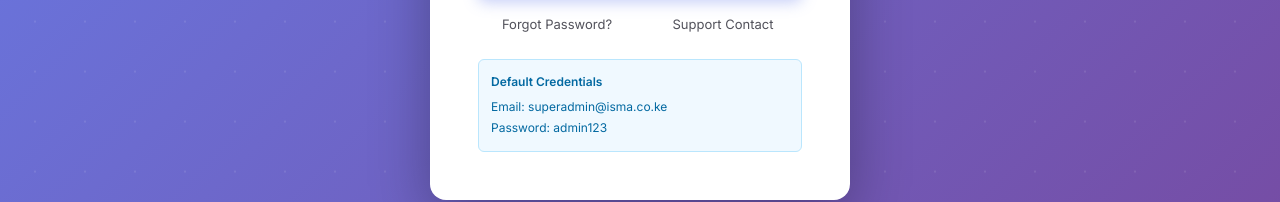
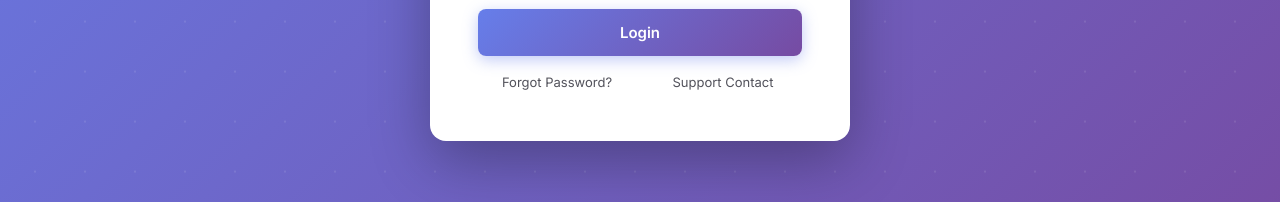
Before and after one commit to git-isma/burial-record-manager-frontend, a React (Vite) app: page /login in a window 1280 px wide. Shown: the part 498-700 px from the top of the page. Built offline with nearby package versions, Linux system fonts and the light colour scheme; no server answers.

Commit message:
feat: implement styled Login component with form handling and authentication logic

```diff
--- a/src/components/Login.jsx
+++ b/src/components/Login.jsx
@@ -400,11 +400,11 @@ function Login({ onLogin }) {
           <Link to="/support">Support Contact</Link>
         </FooterLinks>
 
-        <InfoBox>
+        {/* <InfoBox>
           <strong>Default Credentials</strong>
           <p>Email: superadmin@isma.co.ke</p>
           <p>Password: admin123</p>
-        </InfoBox>
+        </InfoBox> */}
       </LoginCard>
       <div style={{ position: 'absolute', bottom: '20px', left: 0, width: '100%', textAlign: 'center', color: 'rgba(255,255,255,0.7)', fontSize: '12px', zIndex: 10 }}>
         © 2026 Islamia School & Mosque Association. All rights reserved.
```
